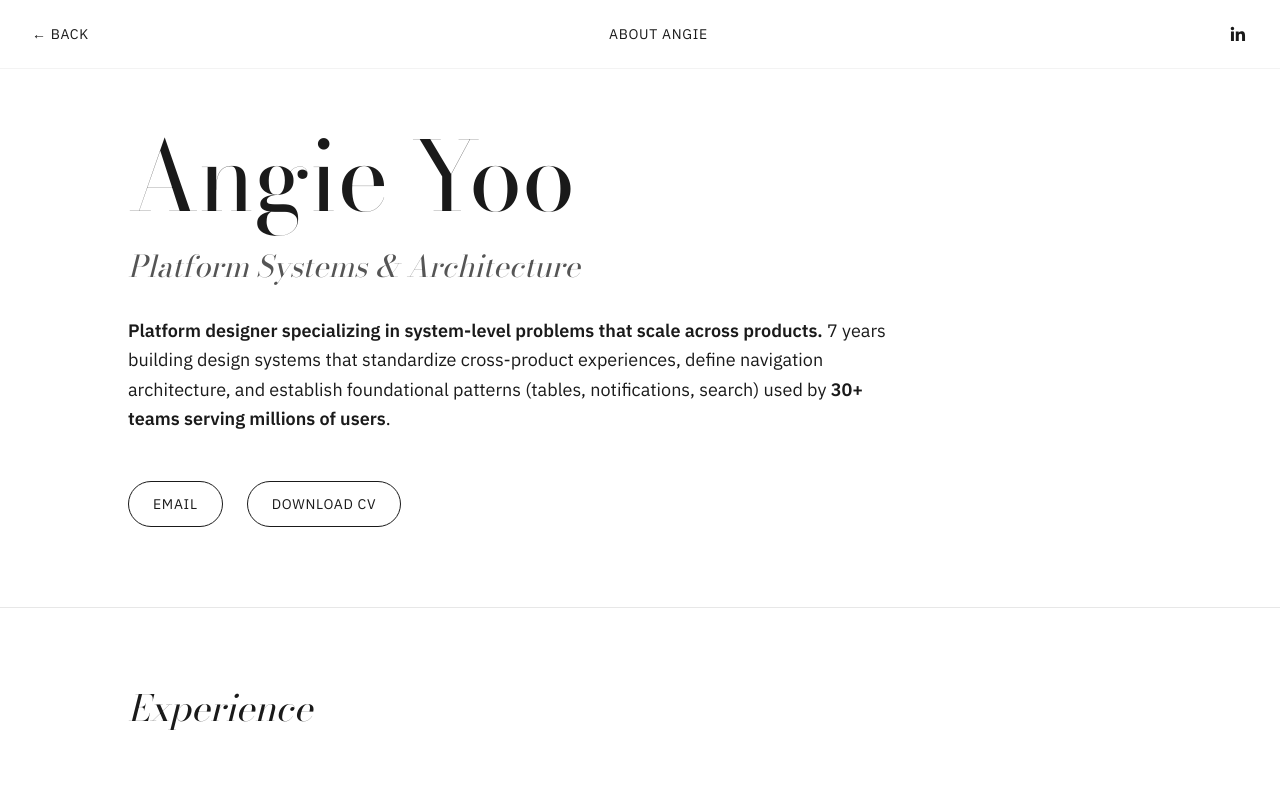
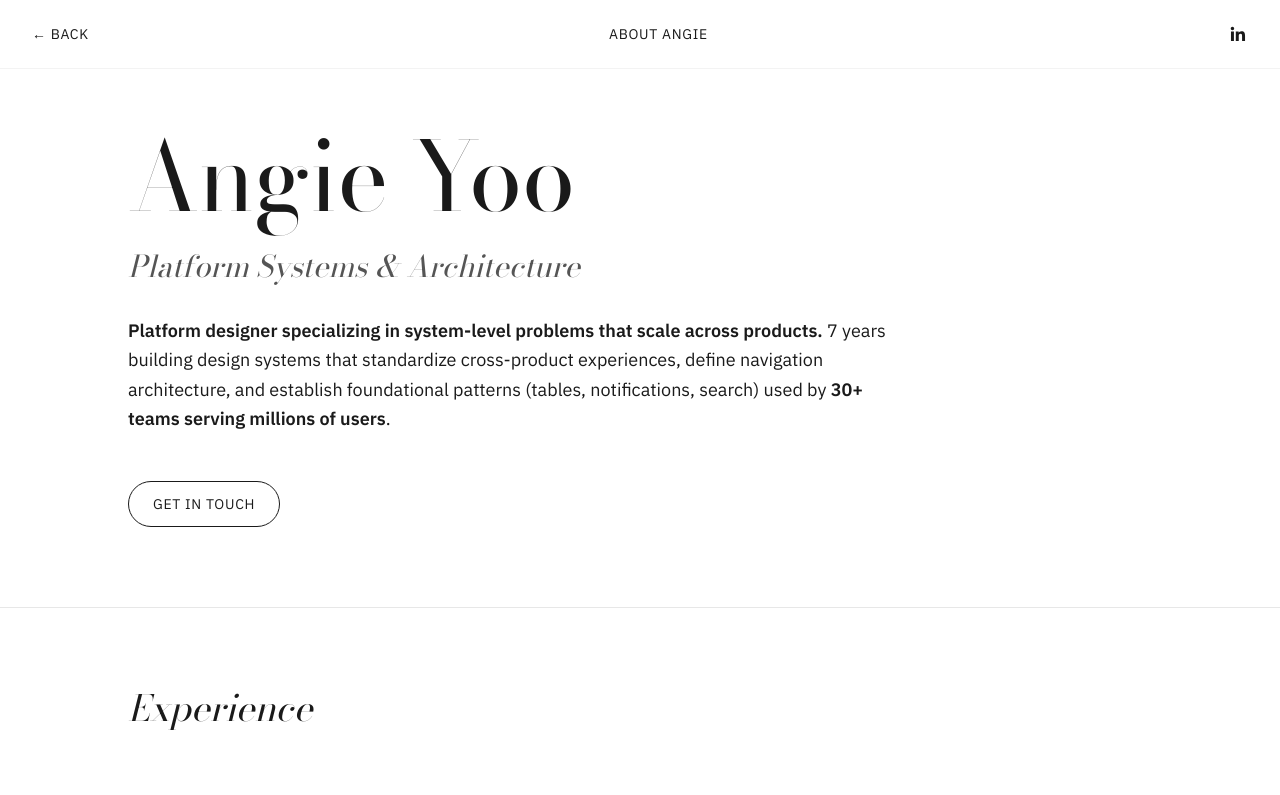
Before and after one commit to angieyoo/portfolio, a Next.js app: page /about in a window 1280 px wide. Shown: the top 795 px of the page. Built offline with nearby package versions, Linux system fonts and the light colour scheme.

Commit message:
Update email link text and remove CV download link

```diff
--- a/app/about/page.tsx
+++ b/app/about/page.tsx
@@ -137,11 +137,9 @@ export default function About() {
             transition={{ delay: 0.3, duration: 0.8 }}
           >
             <a href="mailto:hello@angieyoo.com" className="px-6 py-3 border border-text rounded-full font-body text-sm tracking-wider hover:bg-text hover:text-white transition-all">
-              EMAIL
+              GET IN TOUCH
             </a>
-            <a href="/Angie_Yoo_Resume.pdf" download className="px-6 py-3 border border-text rounded-full font-body text-sm tracking-wider hover:bg-text hover:text-white transition-all">
-              DOWNLOAD CV
-            </a>
+
           </motion.div>
         </div>
       </section>
```
